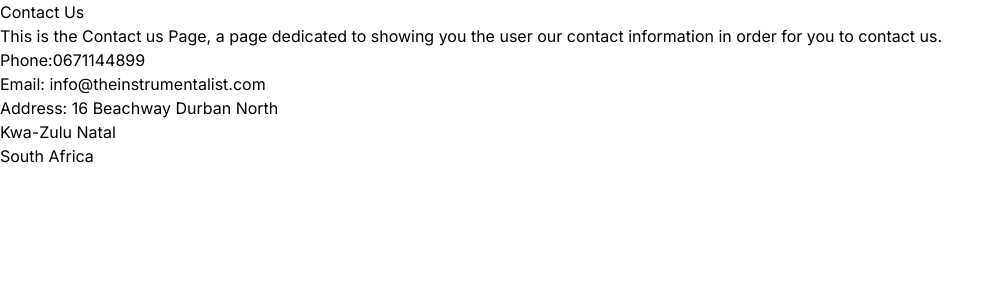
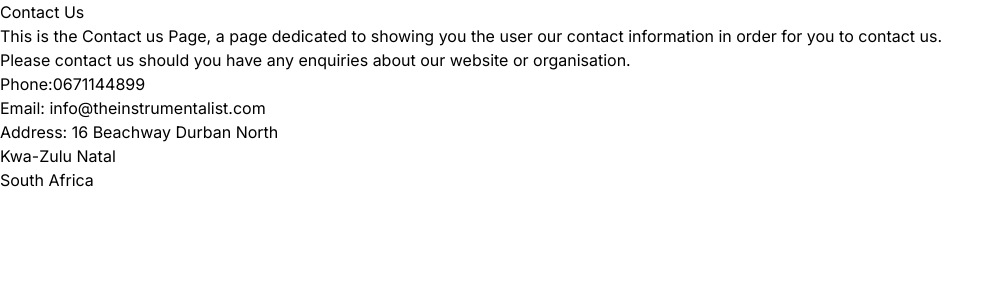
Before and after one commit to NateCreedDonato/the-instrumentalist, a Next.js app: page /contact in a window 1280 px wide. Shown: the top 300 px of the page, without its empty margins (0-1000 px from the left). Built offline with nearby package versions, Linux system fonts and the light colour scheme; a web font is replaced by a local one.

Commit message:
Update page.tsx

```diff
--- a/app/contact/page.tsx
+++ b/app/contact/page.tsx
@@ -8,6 +8,7 @@ export default function Contact() {
             </div>
             <div>
                 <h2>This is the Contact us Page, a page dedicated to showing you the user our contact information in  order for you to contact us.</h2>
+                <h3>Please contact us should you have any enquiries about our website or organisation.</h3>
             </div>
             <div>
                 <ul>
```
